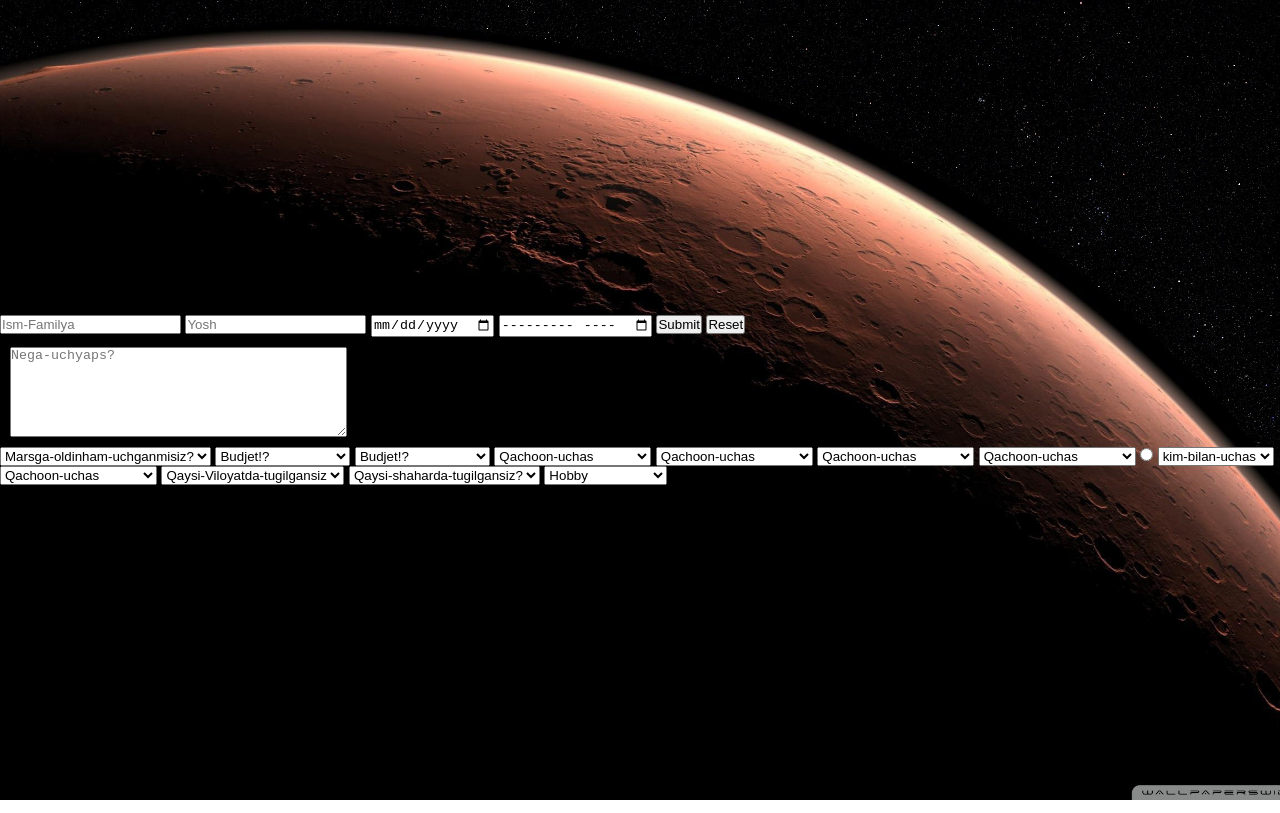
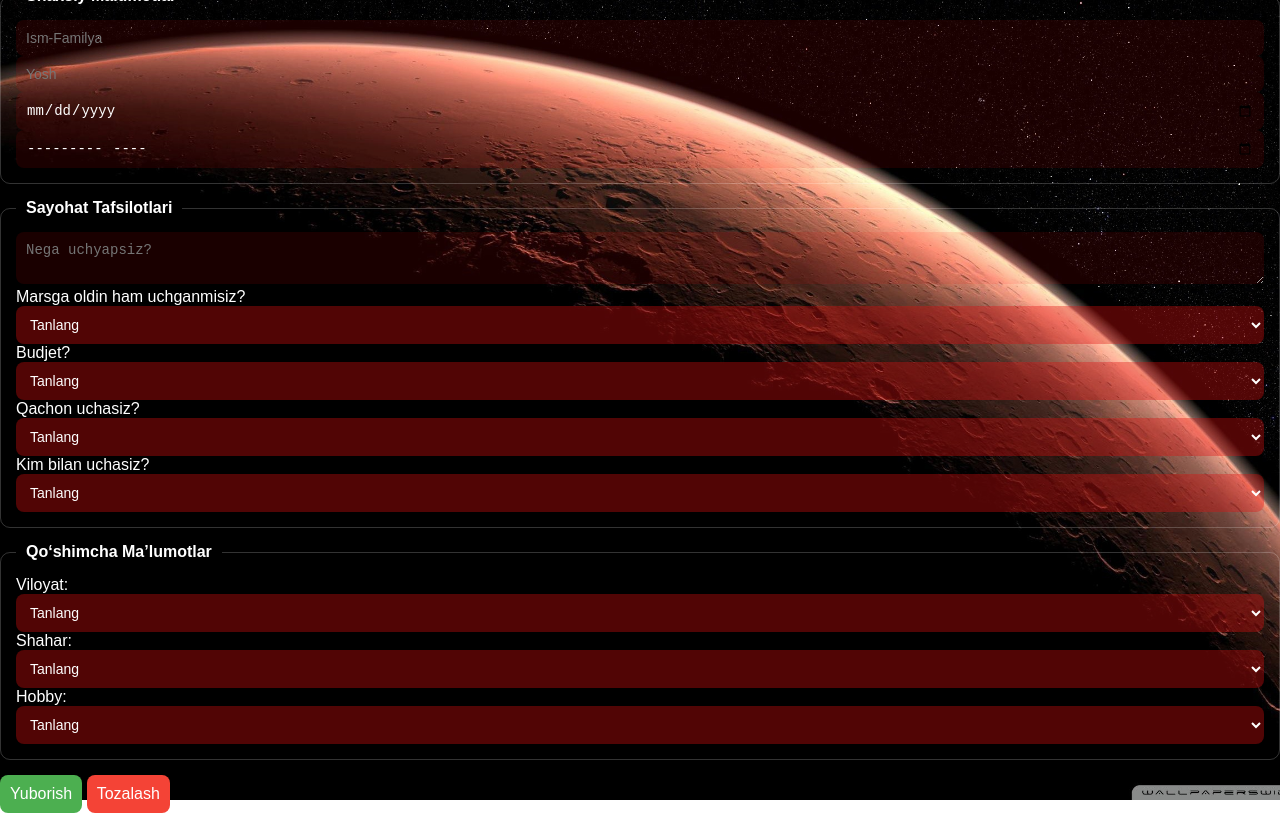
Before and after one commit to OdilovMuhammadAli/marsga-sayahot, a plain HTML site: page Index.html in a window 1280 px wide. Drawn offline with Linux system fonts and the light colour scheme.

Commit message:
add name in css and index

```diff
--- a/Index.html
+++ b/Index.html
@@ -1,94 +1,88 @@
 <!DOCTYPE html>
-<html lang="en">
+<html>
   <head>
     <meta charset="UTF-8" />
     <meta name="viewport" content="width=device-width, initial-scale=1.0" />
-    <title>Marsga-Sayohat</title>
+    <title>Marsga Sayohat</title>
     <link rel="stylesheet" href="./css/style.css" />
   </head>
   <body>
-    <form>
-      <input type="text" placeholder="Ism-Familya" />
-      <input type="number" placeholder="Yosh" />
-      <input type="date" placeholder="Tugilgan-sana" />
-      <input type="month" placeholder="qachon-uchasiz?!" />
-      <input type="submit" />
-      <input type="reset" />
-      <textarea class="text" placeholder="Nega-uchyaps?"></textarea>
-      <select class="test">
-        <option>Marsga-oldinham-uchganmisiz?</option>
-        <option>ha</option>
-        <option>yoq</option>
+    <form action="https://echo.htmlacademy.ru/">
+      <fieldset>
+        <legend>Shaxsiy Malumotlar</legend>
+
+        <input type="text" name="fullname" placeholder="Ism-Familya" required />
+        <input type="number" name="age" placeholder="Yosh" required />
+        <input type="date" name="birthdate" />
+        <input
+          type="month"
+          name="flight_month"
+          placeholder="Qachon uchasiz?!"
+        />
+      </fieldset>
+
+      <fieldset>
+        <legend>Sayohat Tafsilotlari</legend>
+
+        <textarea name="reason" placeholder="Nega uchyapsiz?"></textarea>
+
+        <label>
+          Marsga oldin ham uchganmisiz?
+          <select name="previous_flight">
+            <option value="">Tanlang</option>
+            <option value="ha">Ha</option>
+            <option value="yoq">Yoq</option>
           </select>
-      <select class="test">
-        <option>Budjet!?</option>
-        <option>4000$</option>
-        <option>2000$</option>
-        <option>endi kredit olaman!</option>
+        </label>
+
+        <label>
+          Budjet?
+          <select name="budget">
+            <option value="">Tanlang</option>
+            <option value="4000">$4000</option>
+            <option value="2000">$2000</option>
+            <option value="kredit">Endi kredit olaman!</option>
           </select>
-      <select class="test">
-        <option>Budjet!?</option>
-        <option>4000$</option>
-        <option>2000$</option>
-        <option>endi kredit olaman!</option>
-      </select>
-      <select class="test">
-        <option>Qachoon-uchas</option>
+        </label>
+
+        <label>
+          Qachon uchasiz?
+          <select name="flight_date">
+            <option value="">Tanlang</option>
             <option>4-Avgust</option>
-        <option>Xuda-xoxlasa-uchamiz</option>
+            <option>Xudo xohlasa uchamiz</option>
             <option>2040-yil</option>
             <option>2080-yilda</option>
             <option>Bilmiman</option>
           </select>
-      <select class="test">
-        <option>Qachoon-uchas</option>
-        <option>4-Avgust</option>
-        <option>Xuda-xoxlasa-uchamiz</option>
-        <option>2040-yil</option>
-        <option>2080-yilda</option>
+        </label>
+
+        <label>
+          Kim bilan uchasiz?
+          <select name="with_whom">
+            <option value="">Tanlang</option>
+            <option>O'zim</option>
+            <option>Onam</option>
+            <option>Ukam</option>
+            <option>Do‘stim</option>
             <option>Bilmiman</option>
           </select>
-      <select class="test">
-        <option>Qachoon-uchas</option>
-        <option>4-Avgust</option>
-        <option>Xuda-xoxlasa-uchamiz</option>
-        <option>2040-yil</option>
-        <option>2080-yilda</option>
-        <option>Bilmiman</option>
-      </select>
-      <select class="test">
-        <option>Qachoon-uchas</option>
-        <option>4-Avgust</option>
-        <option>Xuda-xoxlasa-uchamiz</option>
-        <option>2040-yil</option>
-        <option>2080-yilda</option>
-        <option>Bilmiman</option>
-      </select>
-      <input type="radio" placeholder="kim-bilan-uchon" />
-      <select class="test">
-        <option>kim-bilan-uchas</option>
-        <option>ortogim</option>
-        <option>Bilmiman</option>
-        <option>Ozim</option>
-        <option>Onam</option>
-        <option>Ukam</option>
-      </select>
-      <select class="test">
-        <option>Qachoon-uchas</option>
-        <option>4-Avgust</option>
-        <option>Xuda-xoxlasa-uchamiz</option>
-        <option>2040-yil</option>
-        <option>2080-yilda</option>
-        <option>Bilmiman</option>
-      </select>
-      <select class="test">
-        <option>Qaysi-Viloyatda-tugilgansiz</option>
+        </label>
+      </fieldset>
+
+      <fieldset>
+        <legend>Qo‘shimcha Ma’lumotlar</legend>
+
+        <label>
+          Viloyat:
+          <select name="region">
+            <option value="">Tanlang</option>
             <option>Sirdaryo</option>
             <option>Navoiy</option>
             <option>Jizzax</option>
-        <option>Xarazm</option>
-        <option>Buxaro</option>
-        <option>Surhandaryo</option>
+            <option>Xorazm</option>
+            <option>Buxoro</option>
+            <option>Surxondaryo</option>
             <option>Namangan</option>
             <option>Andijon</option>
             <option>Qashqadaryo</option>
@@ -96,11 +90,15 @@
             <option>Farg'ona</option>
             <option>Toshkent</option>
           </select>
-      <select>
-        <option>Qaysi-shaharda-tugilgansiz?</option>
+        </label>
+
+        <label>
+          Shahar:
+          <select name="city">
+            <option value="">Tanlang</option>
             <option>Toshkent</option>
             <option>Samarqand</option>
-        <option>Buxaro</option>
+            <option>Buxoro</option>
             <option>Xiva</option>
             <option>Andijon</option>
             <option>Farg'ona</option>
@@ -109,23 +107,33 @@
             <option>Navoiy</option>
             <option>Jizzax</option>
             <option>Qarshi</option>
-        <option>Termez</option>
+            <option>Termiz</option>
             <option>Mukus</option>
             <option>Shahrisabz</option>
             <option>Guliston</option>
           </select>
-      <select class="test">
-        <option>Hobby</option>
-        <option>Gitara-cholish</option>
-        <option>Rasm-chizish</option>
-        <option>Kitob-oqish</option>
+        </label>
+
+        <label>
+          Hobby:
+          <select name="hobby">
+            <option value="">Tanlang</option>
+            <option>Gitara chalish</option>
+            <option>Rasm chizish</option>
+            <option>Kitob o‘qish</option>
             <option>Sport</option>
-        <option>Aynalish</option>
+            <option>Sayr qilish</option>
             <option>Shaxmat</option>
             <option>Chizma</option>
-        <option>MArsga-uchish:></option>
-        <option></option>
+            <option>Marsga uchish</option>
           </select>
+        </label>
+      </fieldset>
+
+      <div>
+        <input type="submit" value="Yuborish" />
+        <input type="reset" value="Tozalash" />
+      </div>
     </form>
   </body>
 </html>
--- a/css/style.css
+++ b/css/style.css
@@ -3,9 +3,8 @@
   padding: 0;
   box-sizing: border-box;
 }
+
 body {
-  margin: 0;
-  padding: 0;
   height: 100vh;
   background-image: url("../images/s.jpg");
   background-size: cover;
@@ -19,16 +18,76 @@ body {
 }
 
 .content {
-  background-color: rgba(0, 0, 0, 0.5);
-  padding: 30px;
+  background-color: rgba(39, 1, 255, 0.505);
+  padding: 40px;
   border-radius: 15px;
+  max-width: 600px;
+  width: 100%;
 }
 
-.text {
-  gap: 20px;
-  display: block;
-  max-width: 100%;
-  width: 337px;
-  height: 90px;
-  margin: 10px;
+form {
+  display: flex;
+  flex-direction: column;
+  gap: 15px;
 }
+
+input[type="text"],
+input[type="number"],
+input[type="date"],
+input[type="month"],
+textarea,
+select {
+  width: 100%;
+  padding: 10px;
+  border-radius: 8px;
+  border: none;
+  outline: none;
+  font-size: 14px;
+  background: rgba(255, 6, 6, 0.1);
+  color: white;
+}
+
+textarea.text {
+  resize: vertical;
+  height: 80px;
+}
+/* select  */
+select {
+  background: rgba(221, 15, 15, 0.365);
+  color: white;
+}
+/* input-reset-submit  */
+input[type="submit"],
+input[type="reset"] {
+  cursor: pointer;
+  padding: 10px;
+  border: none;
+  border-radius: 8px;
+  background-color: #4caf50;
+  color: white;
+  font-size: 16px;
+  transition: background-color 0.3s ease;
+}
+/* reset  */
+input[type="reset"] {
+  background-color: #f44336;
+}
+/* submit  */
+input[type="submit"]:hover {
+  background-color: #00ff0d;
+}
+
+input[type="reset"]:hover {
+  background-color: #d32f2f;
+}
+
+fieldset {
+  border: 1px solid rgba(255, 255, 255, 0.2);
+  border-radius: 10px;
+  padding: 15px;
+}
+
+legend {
+  padding: 0 10px;
+  font-weight: bold;
+}
```
Lines whose indentation alone changed are shown as unchanged.
